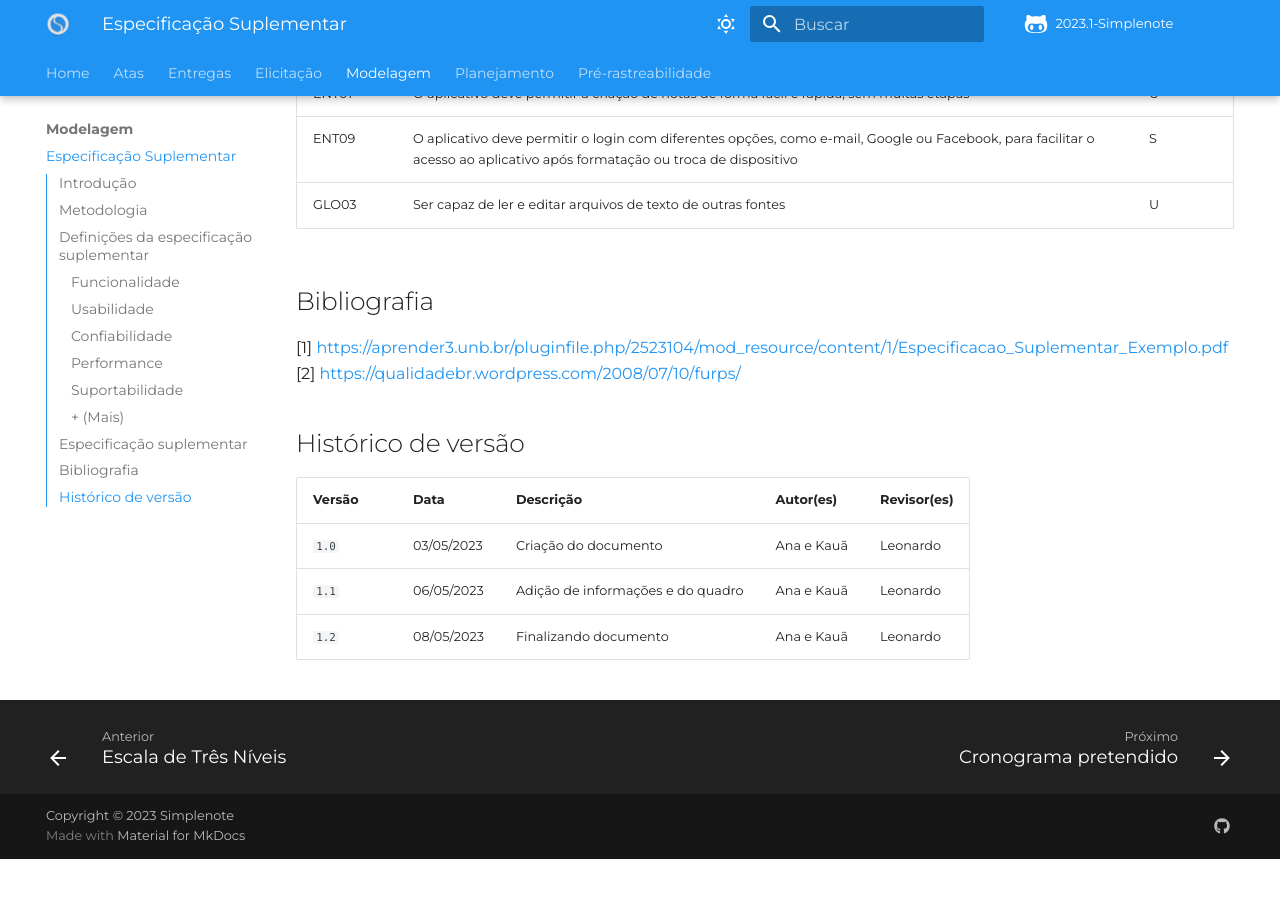
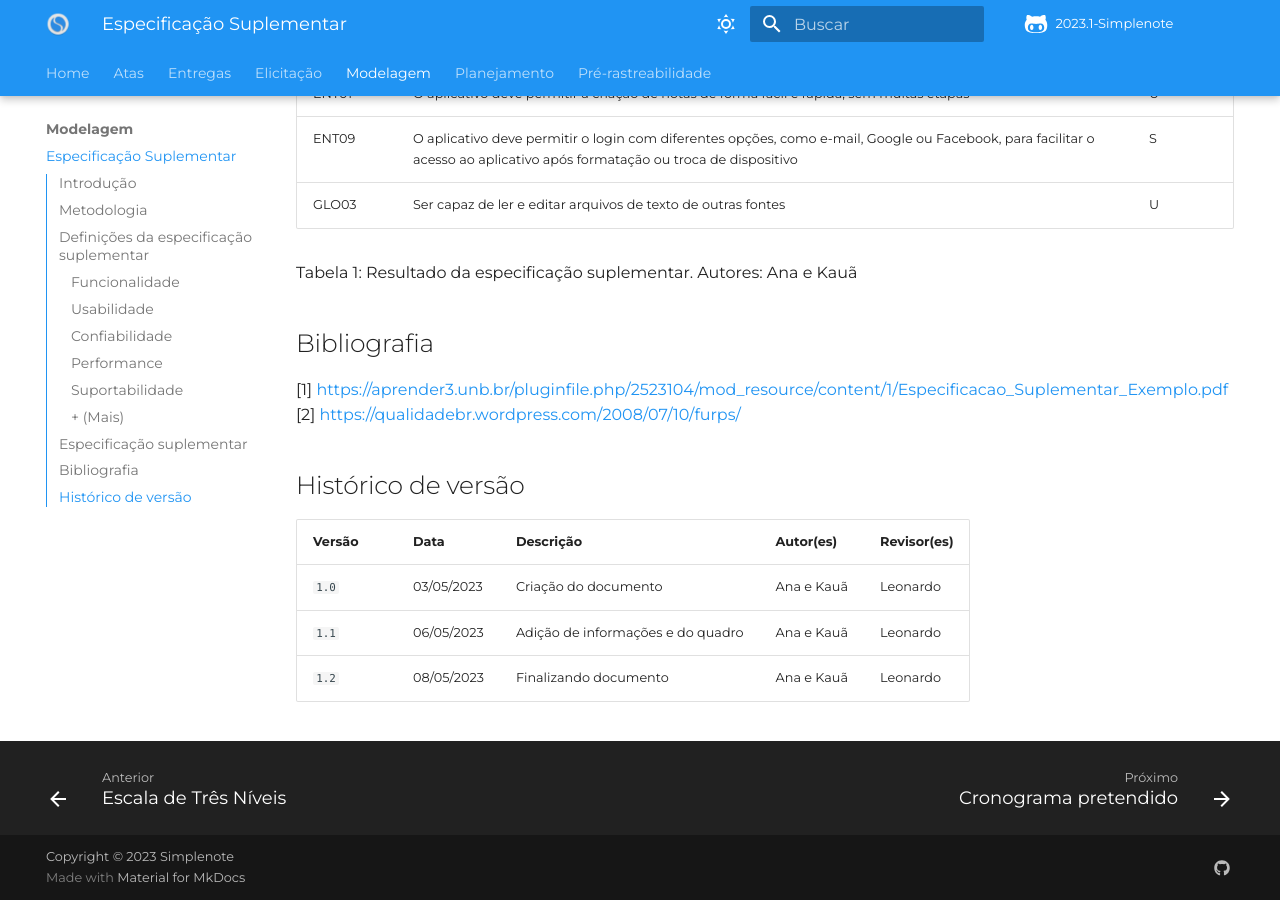
Before and after one commit to Requisitos-de-Software/2023.1-Simplenote, an MkDocs documentation site: the page built from docs/modelagem/especificacao_suplementar.md, in a window 1280 px wide and 900 px high, scrolled down 3275 px. Built offline with MkDocs 1.6.1 and Material for MkDocs 9.7.7, drawn with Linux system fonts in a browser that asks for light colours; some web fonts are replaced; comment, search, counter and statistics services are not loaded; before the commit the page ends 4134 px from its top, so only the background shows below that.

Commit message:
Update especificacao_suplementar.md

```diff
--- a/docs/modelagem/especificacao_suplementar.md
+++ b/docs/modelagem/especificacao_suplementar.md
@@ -19,7 +19,7 @@ Para a produção deste artefacto, foi utilizado o modelo FURPS+, na qual defini
 ### Funcionalidade
 
 Representa os aspectos funcionais do software, aqui, temos diversos subtópicos que variam de acordo com a aplicação.</br>
-Os requisitos funcionais podem ser encontrados nos [casos de uso]().
+Os requisitos funcionais podem ser encontrados nos [casos de uso](https://github.com/Requisitos-de-Software/2023.1-Simplenote/tree/main/docs/modelagem/casos_de_uso.md).
 
 - Recursos.
 - Segurança.
@@ -95,6 +95,9 @@ O modelo FURPS+ inclui um "+" que representa requisitos adicionais, tais como:
 | ENT09 | O aplicativo deve permitir o login com diferentes opções, como e-mail, Google ou Facebook, para facilitar o acesso ao aplicativo após formatação ou troca de dispositivo     | S         |
 | GLO03 | Ser capaz de ler e editar arquivos de texto de outras fontes                                                                                                                 | U         |
 
+Tabela 1: Resultado da especificação suplementar.
+Autores: Ana e Kauã
+
 ## Bibliografia
 
 [1] <https://aprender3.unb.br/pluginfile.php/2523104/mod_resource/content/1/Especificacao_Suplementar_Exemplo.pdf> </br>
```
